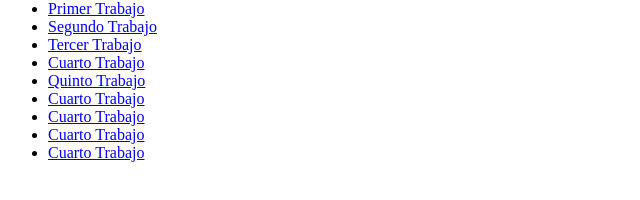
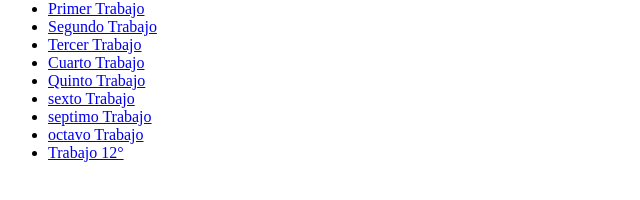
Before and after one commit to inuxx9/plataformas-moviles-entregas, a plain HTML site: page index.html in a window 1280 px wide. Shown: the part 114-314 px from the top of the page, 0-640 px from the left. Drawn offline with Linux system fonts and the light colour scheme.

Commit message:
Update links and text for trabajos in index.html

```diff
--- a/index.html
+++ b/index.html
@@ -14,10 +14,10 @@
        <li><a href="tp-3/">Tercer Trabajo</a></li>
        <li><a href="tp-4/">Cuarto Trabajo</a></li>
        <li><a href="tp-5/">Quinto Trabajo</a></li>
-       <li><a href="tp-6/">Cuarto Trabajo</a></li>
-       <li><a href="tp-7/">Cuarto Trabajo</a></li>
-       <li><a href="tp-8/">Cuarto Trabajo</a></li>
-       <li><a href="tp-12/">Cuarto Trabajo</a></li>
+       <li><a href="tp-6/">sexto Trabajo</a></li>
+       <li><a href="tp-7/">septimo Trabajo</a></li>
+       <li><a href="tp-8/">octavo Trabajo</a></li>
+       <li><a href="tp-12/">Trabajo 12°</a></li>
 
 </body>
 </html>
```
